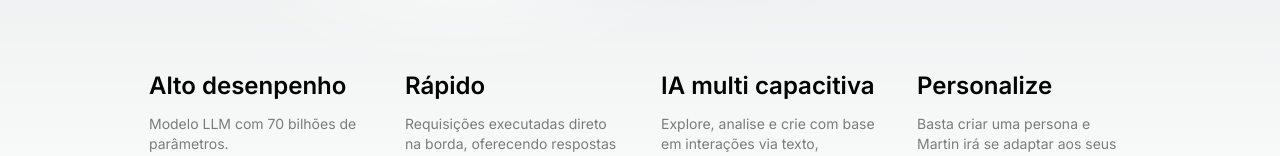
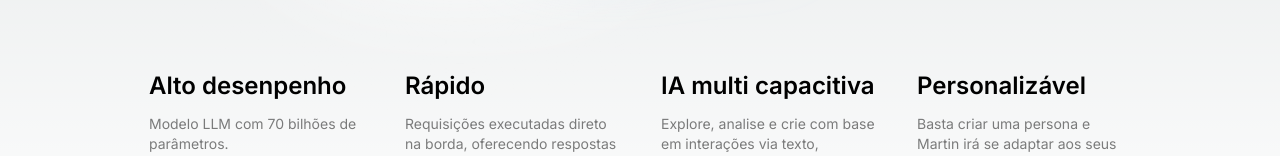
Before and after one commit to LuiArruda99/MartinAI, a Next.js app: page / in a window 1280 px wide. Shown: the part 513-669 px from the top of the page. Built offline with nearby package versions, Linux system fonts and the light colour scheme.

Commit message:
Update page.js

```diff
--- a/app/page.js
+++ b/app/page.js
@@ -85,7 +85,7 @@ export default function Home() {
           rel="noopener noreferrer"
         >
           <h2 className={`mb-3 text-2xl font-semibold`}>
-            Personalize{' '}
+            Personalizável{' '}
 
           </h2>
           <p className={`m-0 max-w-[30ch] text-sm opacity-50`}>
```
